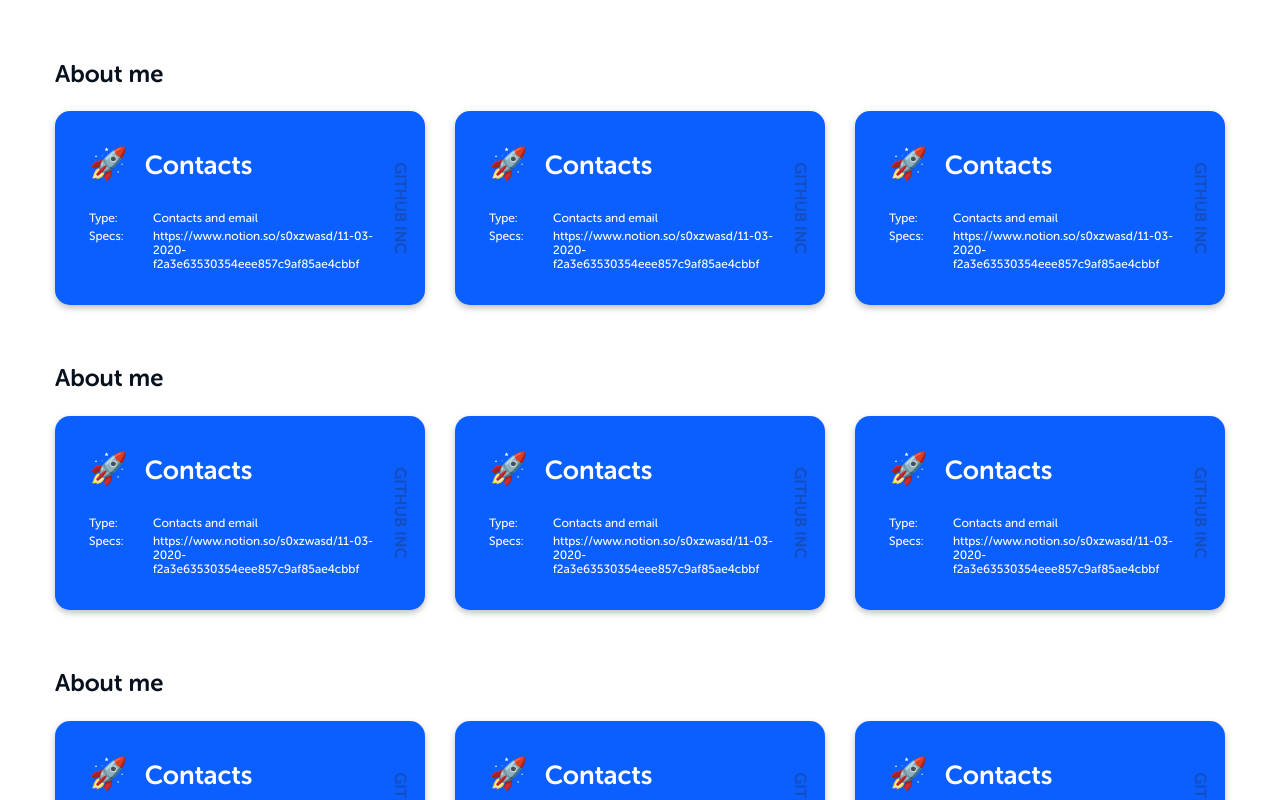
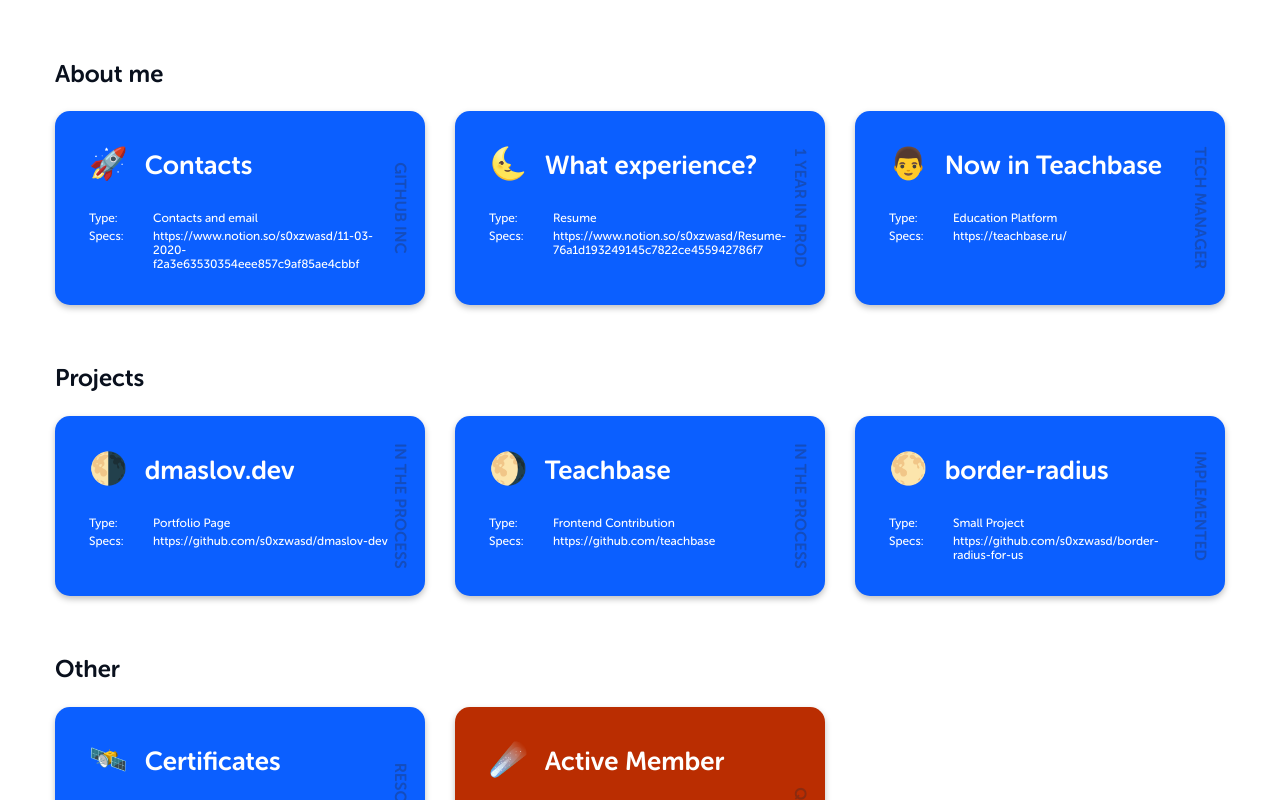
Before and after one commit to s0xzwasd/dmaslov-dev, a React (Create React App) app: page / in a window 1280 px wide. Shown: the top 800 px of the page. Built offline with nearby package versions, Linux system fonts and the light colour scheme.

Commit message:
feat: add other data components

```diff
--- a/src/Layouts/Main.jsx
+++ b/src/Layouts/Main.jsx
@@ -5,6 +5,8 @@
 import Card from "../components/Card";
 
 import aboutData from "../data/about";
+import projectsData from "../data/projects";
+import otherData from "../data/other";
 
 import styles from "./Main.module.scss";
 
@@ -34,15 +36,15 @@
         </section>
         <section className={styles.section}>
           <Heading className={styles.heading} size='medium'>
-            About me
+            Projects
           </Heading>
-          <div className={styles.cards}>{this.renderCards(aboutData)}</div>
+          <div className={styles.cards}>{this.renderCards(projectsData)}</div>
         </section>
         <section className={styles.section}>
           <Heading className={styles.heading} size='medium'>
-            About me
+            Other
           </Heading>
-          <div className={styles.cards}>{this.renderCards(aboutData)}</div>
+          <div className={styles.cards}>{this.renderCards(otherData)}</div>
         </section>
       </main>
     );
--- a/src/data/about.js
+++ b/src/data/about.js
@@ -9,19 +9,19 @@
   },
   {
     color: "default",
-    heading: "Contacts",
-    subheading: "Github inc",
-    description: "Contacts and email",
-    icon: "‍🚀",
-    link: "https://www.notion.so/s0xzwasd/11-03-2020-f2a3e63530354eee857c9af85ae4cbbf"
+    heading: "What experience?",
+    subheading: "1 year in prod",
+    description: "Resume",
+    icon: "‍🌜",
+    link: "https://www.notion.so/s0xzwasd/Resume-76a1d193249145c7822ce455942786f7"
   },
   {
     color: "default",
-    heading: "Contacts",
-    subheading: "Github inc",
-    description: "Contacts and email",
-    icon: "‍🚀",
-    link: "https://www.notion.so/s0xzwasd/11-03-2020-f2a3e63530354eee857c9af85ae4cbbf"
+    heading: "Now in Teachbase",
+    subheading: "Tech manager",
+    description: "Education Platform",
+    icon: "‍👨",
+    link: "https://teachbase.ru/"
   }
 ];
 
--- /dev/null
+++ b/src/data/other.js
@@ -0,0 +1,20 @@
+let otherData = [
+  {
+    color: "default",
+    heading: "Certificates",
+    subheading: "RESOURCE",
+    description: "Images and PDF files",
+    icon: "‍🛰️",
+    link: "https://www.notion.so/s0xzwasd/Certific-ates-c9c54a-c340f44d-e08e6dd1-1498548995"
+  },
+  {
+    color: "important",
+    heading: "Active Member",
+    subheading: "Q&A",
+    description: "Helping other people",
+    icon: "‍☄️",
+    link: "https://qna.habr.com/user/s0xzwasd"
+  }
+];
+
+export default otherData;
--- /dev/null
+++ b/src/data/projects.js
@@ -0,0 +1,28 @@
+let projectsData = [
+  {
+    color: "default",
+    heading: "dmaslov.dev",
+    subheading: "in the process",
+    description: "Portfolio Page",
+    icon: "‍🌗",
+    link: "https://github.com/s0xzwasd/dmaslov-dev"
+  },
+  {
+    color: "default",
+    heading: "Teachbase",
+    subheading: "in the process",
+    description: "Frontend Contribution",
+    icon: "‍🌖",
+    link: "https://github.com/teachbase"
+  },
+  {
+    color: "default",
+    heading: "border-radius",
+    subheading: "Implemented",
+    description: "Small Project",
+    icon: "‍🌕",
+    link: "https://github.com/s0xzwasd/border-radius-for-us"
+  }
+];
+
+export default projectsData;
```
